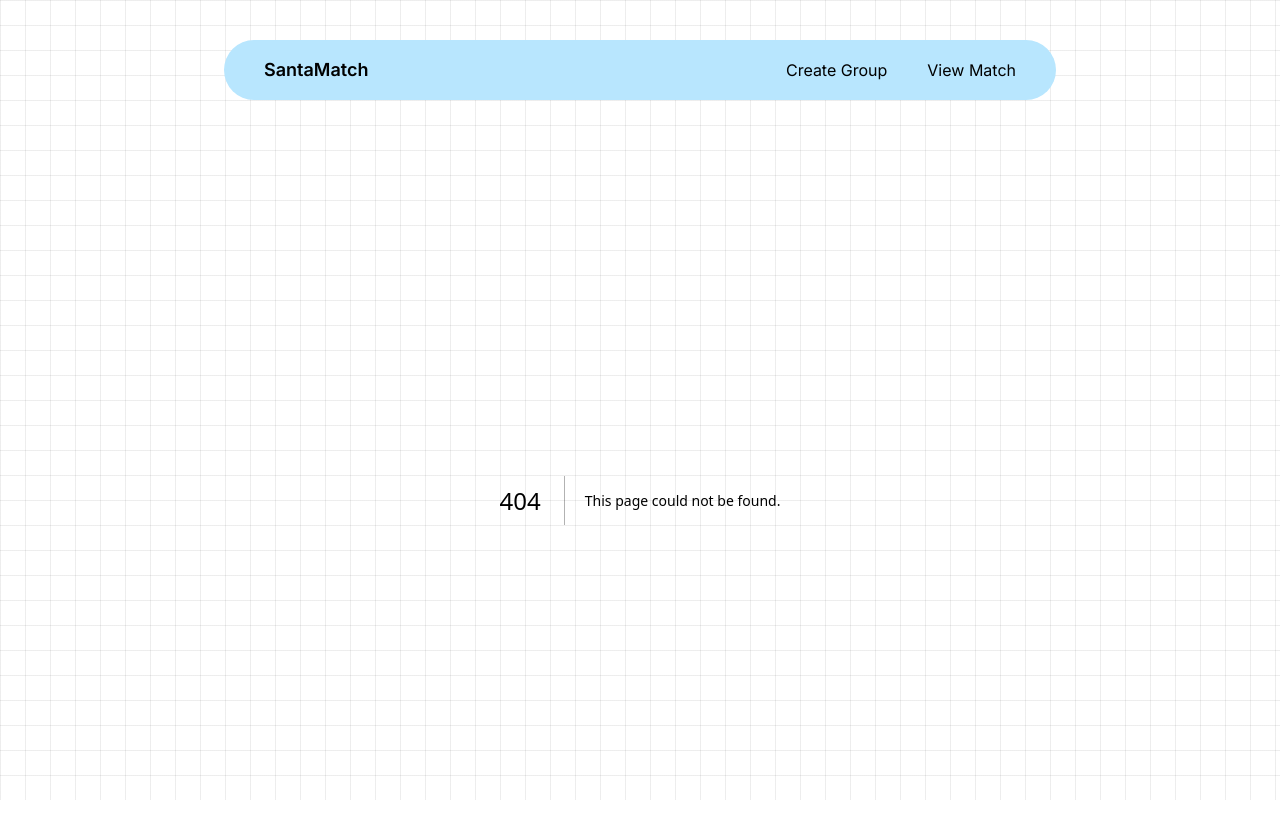
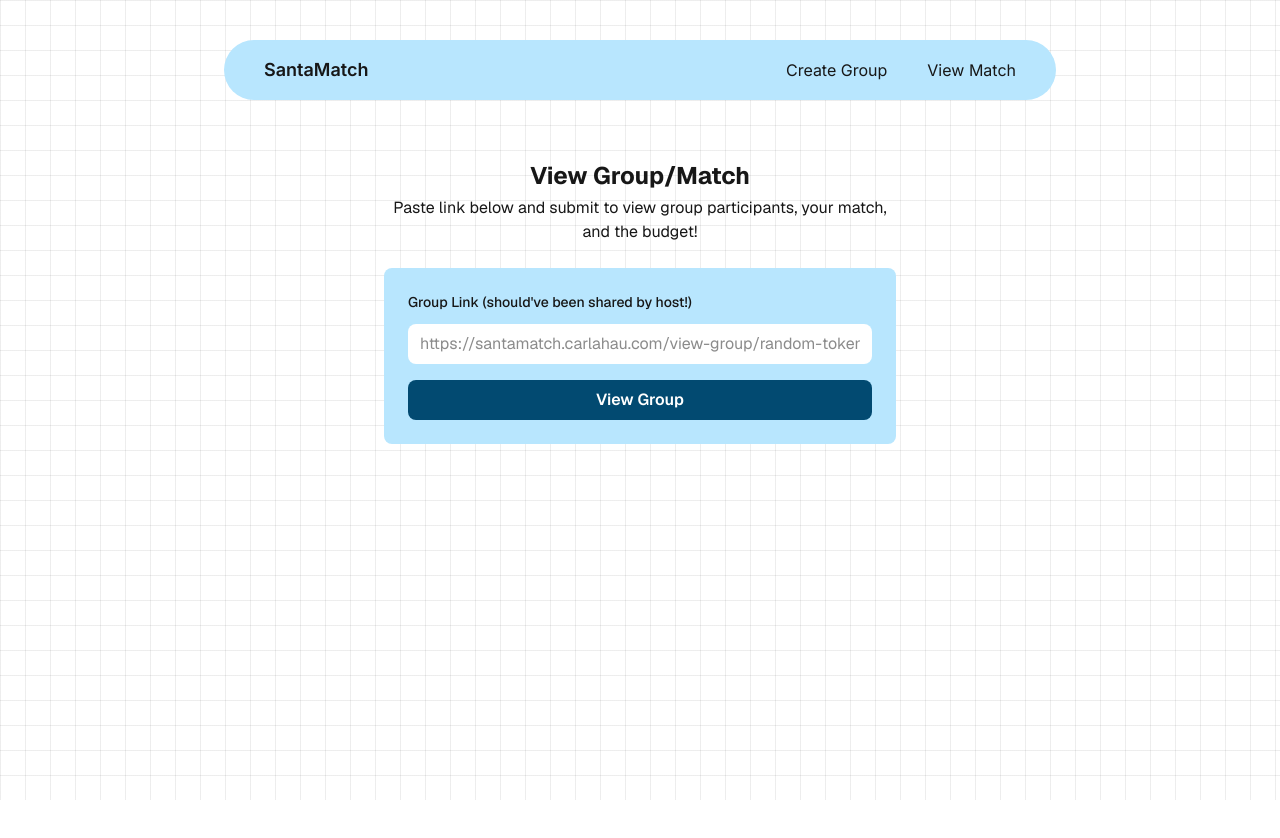
Before and after one commit to carlahauu/Santa-Match, a Next.js app in the folder frontend/: page /view-match in a window 1280 px wide. Before the commit this address had no page. Shown: the top 838 px of the page. After the commit the page ends 800 px from the top, so only its background shows below. Built offline with nearby package versions, Linux system fonts and the light colour scheme.

Commit message:
feat: Implemented view match page for users to input group link

```diff
--- /dev/null
+++ b/frontend/app/view-match/page.tsx
@@ -0,0 +1,61 @@
+'use client';
+import { useState, ChangeEvent, FormEvent } from 'react';
+import { useRouter } from 'next/navigation';
+
+export default function ViewMatch() {
+  const [url, setUrl] = useState('');
+
+  const [error, setError] = useState<string | null>(null);
+
+  const router = useRouter();
+
+  const handleChange = (value: string) => {
+    setUrl(value);
+  };
+
+  const handleSubmit = async (e: FormEvent<HTMLFormElement>) => {
+    e.preventDefault();
+    setError(null);
+
+    const trimmedInput = url.trim();
+
+    const token = trimmedInput.split('/').pop();
+
+    if (token) {
+      router.push(`/view-group/${token}`);
+    } else {
+      setError('Please enter a valid link or token.');
+    }
+  };
+
+  return (
+    <div className="flex items-center justify-center font-sans py-15">
+      <main className="flex md:w-[60%] lg:w-[40%] w-[90%] flex-col">
+        <h1 className="text-center text-2xl font-bold mb-1">
+          View Group/Match
+        </h1>
+        <p className="text-center mb-6">
+          Paste link below and submit to view group participants, your match,
+          and the budget!
+        </p>
+        <form onSubmit={handleSubmit} className="bg-sky-200 rounded-lg p-6">
+          <label className="block text-sm font-medium mb-1">
+            Group Link (should've been shared by host!)
+          </label>
+          <input
+            className="w-full mt-2 px-3 py-2 rounded-lg bg-white"
+            placeholder="https://santamatch.carlahau.com/view-group/random-token"
+            value={url}
+            onChange={(e) => setUrl(e.target.value)}
+          />
+          <button
+            type="submit"
+            className="mt-4 w-full bg-sky-900 hover:cursor-pointer hover:bg-sky-950 text-white font-semibold rounded-lg py-2 transition"
+          >
+            View Group
+          </button>
+        </form>
+      </main>
+    </div>
+  );
+}
```
